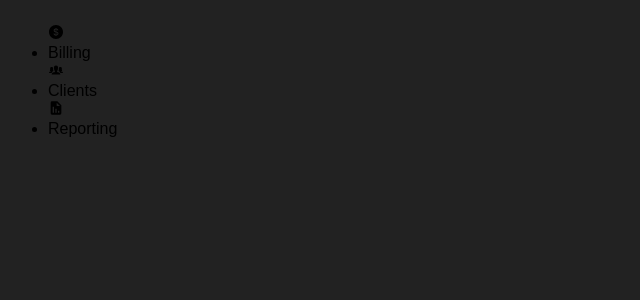
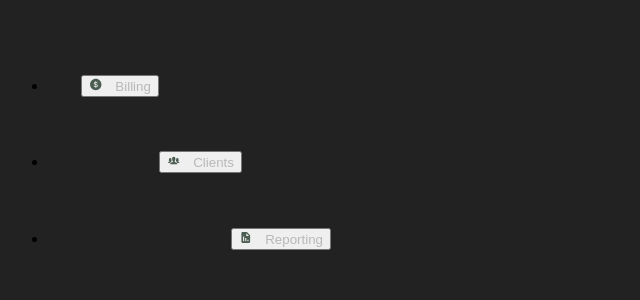
Before and after one commit to Darleanow/InvoiceManager, a Next.js app in the folder frontend/: page / in a window 1280 px wide. Shown: the top 300 px of the page, without its empty margins (0-640 px from the left). Built offline with nearby package versions, Linux system fonts and the light colour scheme.

Commit message:
style(Navbar): Add new style to navbar

```diff
--- a/frontend/app/Assets/components/Navbar/navbar.jsx
+++ b/frontend/app/Assets/components/Navbar/navbar.jsx
@@ -9,20 +9,26 @@ export default function Navbar() {
         <div>
             <nav>
                 <ul>
-                    <div classname={styles.icon_dollar}>
-                        <AiFillDollarCircle classname={styles.icon}/>
-                        <li classname={styles.navtext}>Billing</li>
-                    </div>
-                    <div classname={styles.icon_people}>
-                        <IoIosPeople classname={styles.icon}/>
-                        <li classname={styles.navtext}>Clients</li>
-                    </div>
-                    <div classname={styles.icon_report}>
-                        <BiSolidReport classname={styles.icon}/>
-                        <li classname={styles.navtext}>Reporting</li>
-                    </div>
+                    <li className={styles.navItem}>
+                        <button className={styles.icon_dollar}>
+                            <AiFillDollarCircle className={styles.icon}/>
+                            <span className={styles.navtext}>Billing</span>
+                        </button>
+                    </li>
+                    <li className={styles.navItem}>
+                        <button className={styles.icon_people}>
+                            <IoIosPeople className={styles.icon}/>
+                            <span className={styles.navtext}>Clients</span>
+                        </button>
+                    </li>
+                    <li className={styles.navItem}>
+                        <button className={styles.icon_report}>
+                            <BiSolidReport className={styles.icon}/>
+                            <span className={styles.navtext}>Reporting</span>
+                        </button>
+                    </li>
                 </ul>
             </nav>
         </div>
-    )
+    );
 }
--- a/frontend/app/Assets/components/Navbar/styles.module.css
+++ b/frontend/app/Assets/components/Navbar/styles.module.css
@@ -1,25 +1,30 @@
-/*styles.module.css*/
-
 .icon {
     width: 1.058vw;
     height: 1.629vh;
-    color:#4B5C51;
+    color: #4B5C51;
+}
+
+
+
+.navButton:hover {
+    background-color: #E29C23;
 }
 
 .navtext {
-    color:#B8B8B8;
-    width: 5.952vw;
-    height: 6.823vh;
-}
+    color: #B8B8B8;
+    margin-left: 1vw; }
 
-.icon_dollar{
-    position: relative;
-    top: 6.314vh;
-    left: 2.579vw
+.icon_dollar {
+    margin-left: 2.579vw;
+    margin-top: 6.314vh;
 }
 
 .icon_people {
-    position: relative;
-    top: 6.314vh;
-    left: 2.579vw
+    margin-left: 8.664vw;
+    margin-top: 6.823vh;
 }
+
+.icon_report {
+    margin-left: 14.286vw;
+    margin-top: 6.823vh;
+}
```
